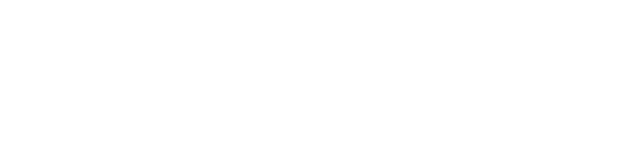
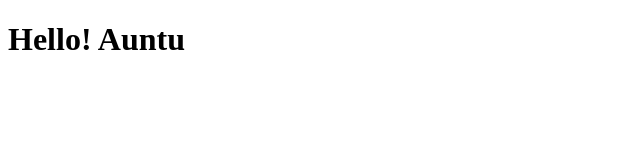
Before and after one commit to Auntu-Alin/My-first-demo, a plain HTML site: page index.html in a window 1280 px wide. Shown: the whole page, without its empty margins (0-640 px from the left). Drawn offline with Linux system fonts and the light colour scheme.

Commit message:
2nd commit

```diff
--- a/index.html
+++ b/index.html
@@ -6,6 +6,6 @@
     <title>Document</title>
 </head>
 <body>
-
+    <h1>Hello! Auntu</h1>
 </body>
 </html>
```
